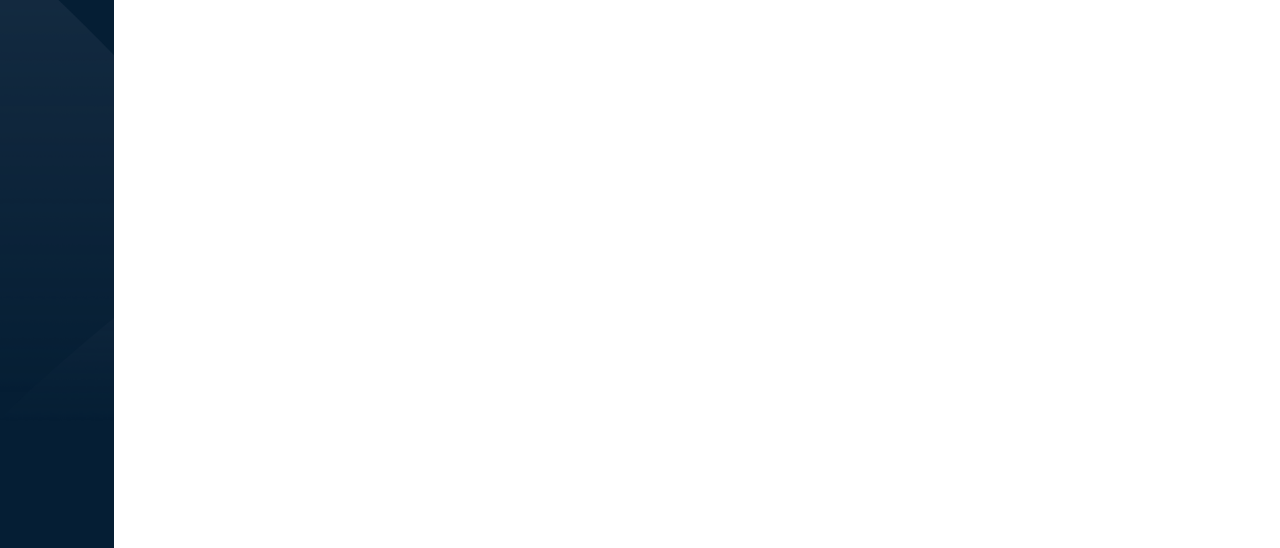
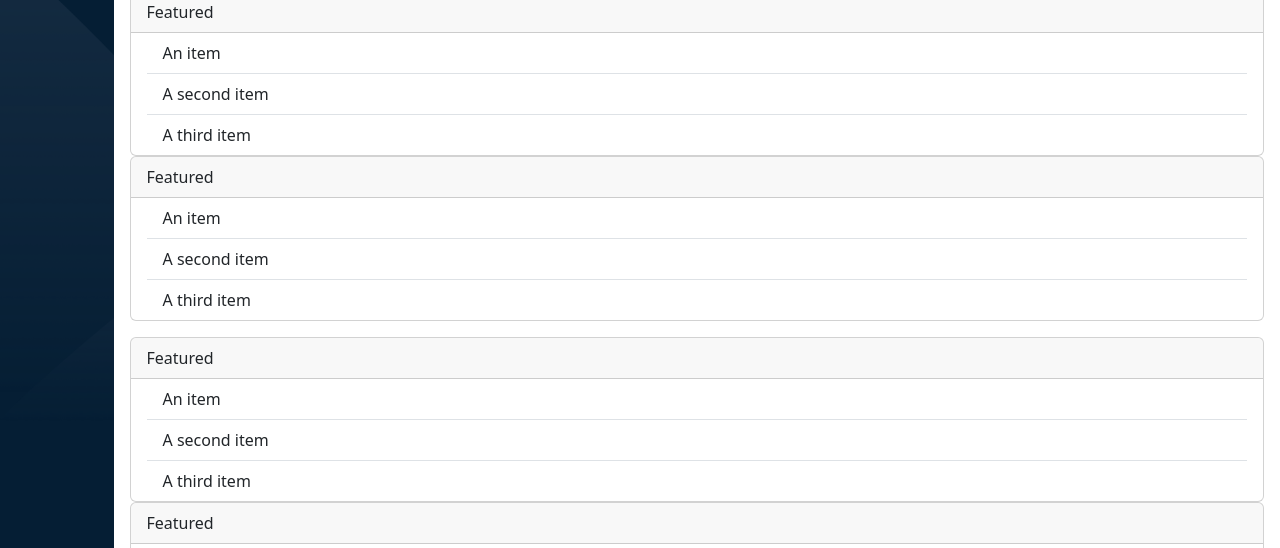
Before and after one commit to erosalpe/html-css-bootstrap-dashboard, a plain HTML site: page index.html in a window 1280 px wide. Shown: the part 193-741 px from the top of the page. Drawn offline with nearby package versions, Linux system fonts and the light colour scheme.

Commit message:
feat(body-container) aggiunto overflow auto

```diff
--- a/index.html
+++ b/index.html
@@ -120,7 +120,7 @@
 
 
 
-                <div class="web-app-body-container p-0 w-100">
+                <div class="web-app-body-container p-0 w-100 overflow-auto">
                     <div class="web-app-body-header bg-primary d-flex flex-column text-light p-2 flex-md-row justify-content-md-between align-items-md-center">
                         <div class="d-flex align-items-center gap-2 pb-3 order-md-2 larghezza-lg">
                             <span>Nuovo Studente</span>
@@ -214,6 +214,75 @@
                         </div>
                     </div>
 
+                    <div class="px-3 pt-3">
+                        <div class="card">
+                            <div class="card-header">
+                              Featured
+                            </div>
+                            <ul class="list-group list-group-flush px-3">
+                              <li class="list-group-item">An item</li>
+                              <li class="list-group-item">A second item</li>
+                              <li class="list-group-item">A third item</li>
+                            </ul>
+                        </div>
+
+
+
+
+                        <div class="card">
+                            <div class="card-header">
+                              Featured
+                            </div>
+                            <ul class="list-group list-group-flush px-3">
+                              <li class="list-group-item">An item</li>
+                              <li class="list-group-item">A second item</li>
+                              <li class="list-group-item">A third item</li>
+                            </ul>
+                        </div>
+                    </div>
+
+
+
+
+
+                    <div class="px-3 pt-3">
+                        <div class="card">
+                            <div class="card-header">
+                              Featured
+                            </div>
+                            <ul class="list-group list-group-flush px-3">
+                              <li class="list-group-item">An item</li>
+                              <li class="list-group-item">A second item</li>
+                              <li class="list-group-item">A third item</li>
+                            </ul>
+                        </div>
+
+
+
+
+                        <div class="card">
+                            <div class="card-header">
+                              Featured
+                            </div>
+                            <ul class="list-group list-group-flush px-3">
+                              <li class="list-group-item">An item</li>
+                              <li class="list-group-item">A second item</li>
+                              <li class="list-group-item">A third item</li>
+                            </ul>
+                        </div>
+                    </div>
+
+
+
+
+
+
+
+
+
+
+
+
                 </div>
             </div>
         </main>
```
